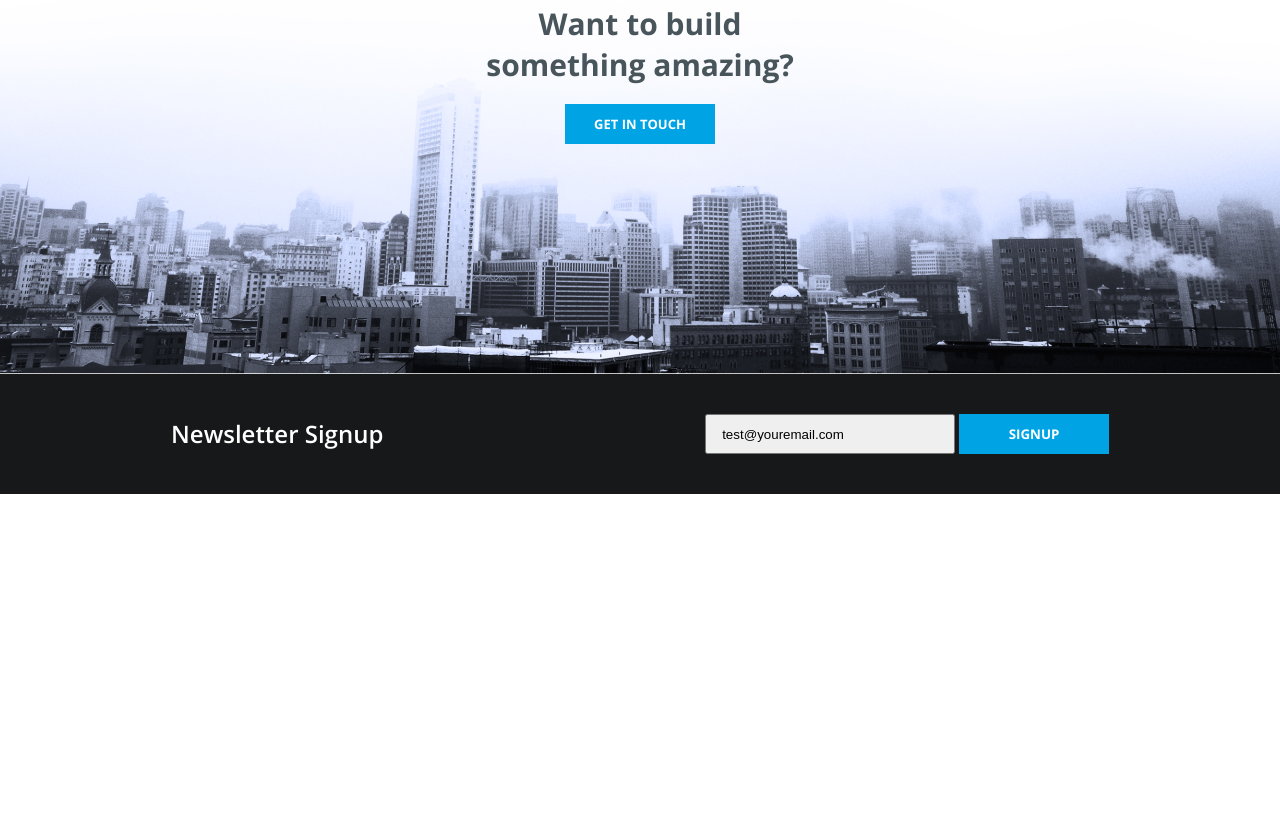
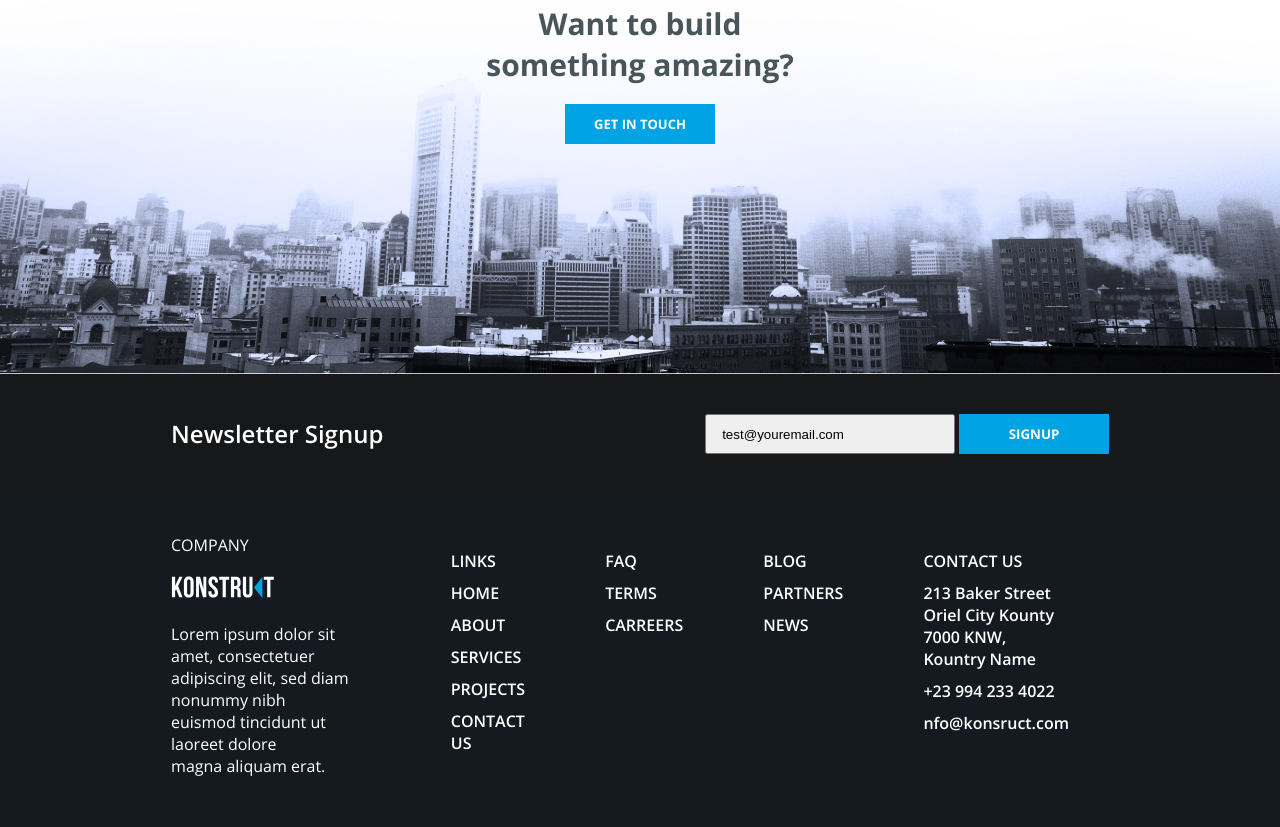
Before and after one commit to SnejokSaport/KONSTUCT, a plain HTML site: page index.html in a window 1280 px wide. Shown: the part 2147-2974 px from the top of the page. Before the commit the page ends 2641 px from the top, so only its background shows below. Drawn offline with Linux system fonts and the light colour scheme.

Commit message:
footer сделан

```diff
--- /dev/null
+++ b/css/footer.css
@@ -0,0 +1,32 @@
+.footer {
+    background: #141A20;
+    display: flex;
+    padding: 0 calc(50% - 469px);
+    gap: 40px;
+    padding-top: 40px;
+    padding-bottom: 50px;
+    color: #fff;
+}
+.menu__item {
+    list-style: none;
+    color: #fff;
+    margin-top: 10px;
+}
+.menu__link{
+    color: #fff;
+}
+.company__img {
+    padding-top: 20px;
+    padding-bottom: 20px;
+}
+.company {
+    font-family: "Open Sans";
+    font-weight: 700;
+}
+.text__footer {
+    font-family: "Open Sans";
+    font-weight: 700;
+}
+.footer__menu {
+margin-bottom: 20px;
+}
--- a/css/index.css
+++ b/css/index.css
@@ -7,6 +7,7 @@
 @import 'our-capabilities.css';
 @import 'to-order.css';
 @import 'news.css';
+@import 'footer.css';
 
 
 /* ----------------------------- */
--- a/index.html
+++ b/index.html
@@ -112,6 +112,58 @@
             <button class="signup">SIGNUP</button>
         </div>
     </div>
+    <!-- FOOTER -->
+    <section class="footer">
+        <div class="wrapper__company">
+            <div class="company">COMPANY</div>
+            <div>
+                <img class="company__img" src="img/konstrut-white-logo.svg" alt="">
+            </div>
+            <div class="text__footer">Lorem ipsum dolor sit amet, consectetuer<br> adipiscing elit, sed diam nonummy nibh<br> euismod
+                tincidunt
+                ut laoreet dolore<br> magna aliquam erat.</div>
+        </div>
+        <!--  -->
+        <div>
+            <ul class="footer__menu">
+                <li class="menu__item"><a class="menu__link" href="#">LINKS</a></li>
+                <li class="menu__item"><a class="menu__link" href="#">HOME</a></li>
+                <li class="menu__item"><a class="menu__link" href="#">ABOUT</a></li>
+                <li class="menu__item"><a class="menu__link" href="#">SERVICES</a></li>
+                <li class="menu__item"><a class="menu__link" href="#">PROJECTS</a></li>
+                <li class="menu__item"><a class="menu__link" href="#">CONTACT US</a></li>
+            </ul>
+        </div>
+        <!--  -->
+        <div>
+            <ul class="footer__menu">
+                <li class="menu__item"><a class="menu__link" href="#">FAQ</a></li>
+                <li class="menu__item"><a class="menu__link" href="#">TERMS</a></li>
+                <li class="menu__item"><a class="menu__link" href="#">CARREERS</a></li>
+            </ul>
+        </div>
+        <!--  -->
+        <div>
+            <ul class="footer__menu">
+                <li class="menu__item"><a class="menu__link" href="#">BLOG</a></li>
+                <li class="menu__item"><a class="menu__link" href="#">PARTNERS</a></li>
+                <li class="menu__item"><a class="menu__link" href="#">NEWS</a></li>
+            </ul>
+        </div>
+        <!--  -->
+        <div>
+            <ul class="footer__menu">
+                <li class="menu__item"><a class="menu__link" href="#">CONTACT US</a></li>
+                <li class="menu__item"><a class="menu__link" href="#">213 Baker Street<br>Oriel City Kounty<br>
+                        7000 KNW,<br>Kountry Name</a></li>
+                <li class="menu__item"><a class="menu__link" href="#">+23 994 233 4022</a></li>
+                <li class="menu__item"><a class="menu__link" href="#">nfo@konsruct.com</a></li>
+            </ul>
+        </div>
+        <div>
+
+        </div>
+    </section>
 
 
 
```
